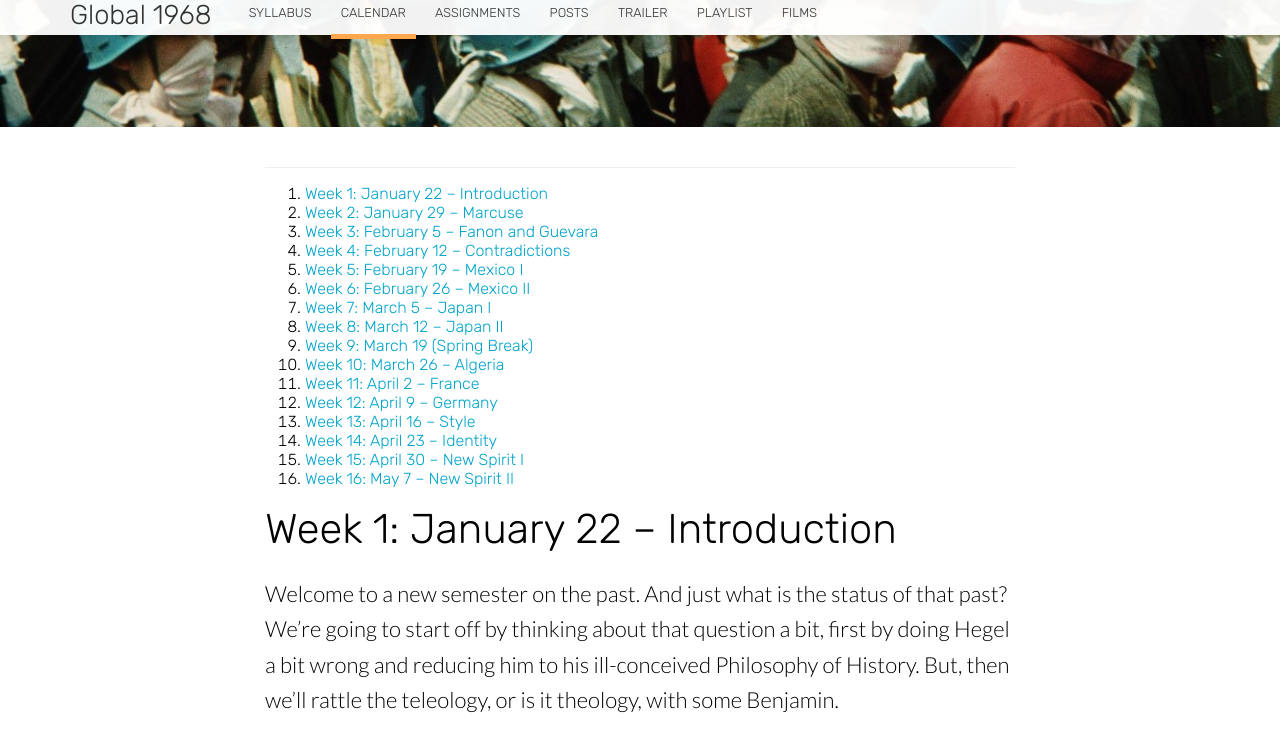
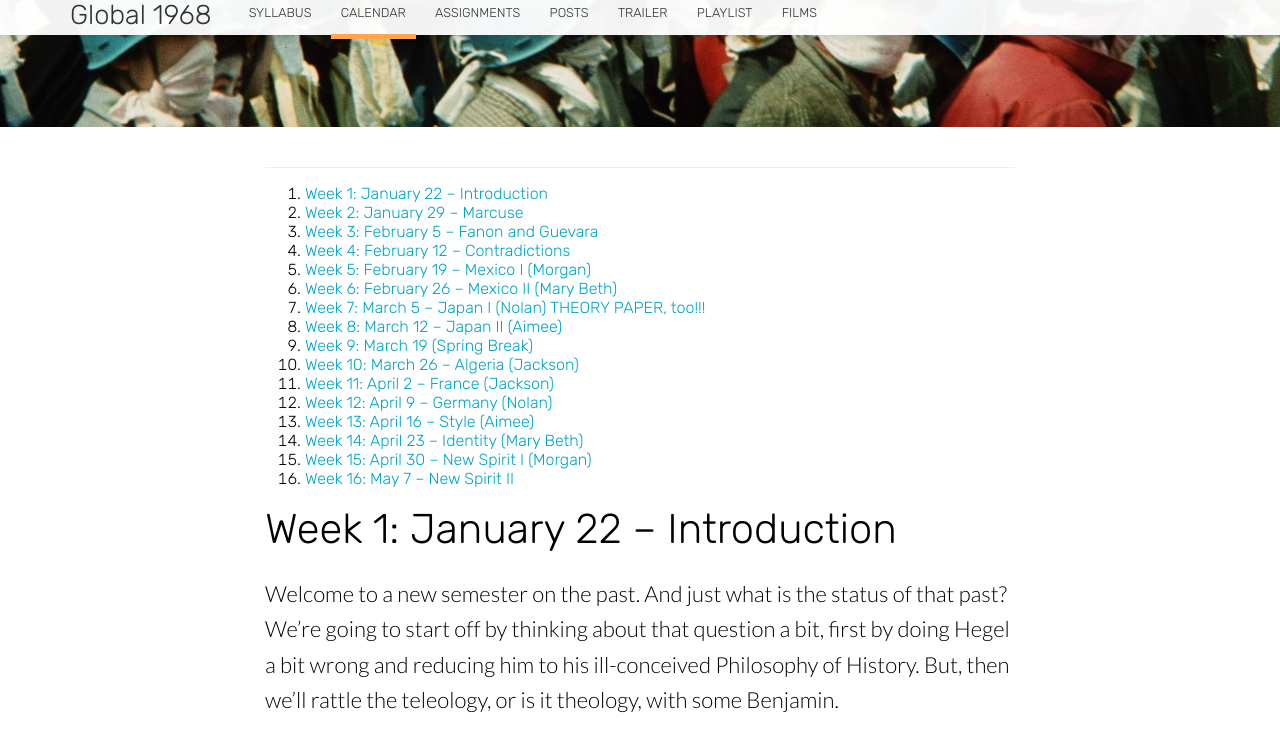
Before and after one commit to chadblack/585Global68, a Jekyll site: the page built from calendar.md, in a window 1280 px wide and 900 px high, scrolled down 773 px, cut to the strip 0-733 px from the top of the window. Built offline with Jekyll 4.4.1, drawn with Linux system fonts in a browser that asks for light colours; nearby versions of some CDN libraries; some of the changed text lies outside the part shown.

Commit message:
Update calendar.md
discussion leaders

```diff
--- a/calendar.md
+++ b/calendar.md
@@ -94,7 +94,7 @@ Read:
 -  Anne Garland Mahler, *From the Tricontinental to the Global South: Race, Radicalism, and Transnational Solidarity* (Duke University Press, 2018)
 
 
-## Week 5: February 19 -- Mexico I
+## Week 5: February 19 -- Mexico I (Morgan)
 
 Read:
 -  Jaime Pensado, *Rebel Mexico: Student Unrest and Authoritarian Political Culture during the Long Sixties* (Stanford University Press, 2015).
@@ -103,7 +103,7 @@ Optional:
 * Eric Zolov, *Refried Elvis:The Rise of the Mexican Counterculture* (University of California Press, 1999)
 
 
-## Week 6: February 26 -- Mexico II
+## Week 6: February 26 -- Mexico II  (Mary Beth)
 
 Read:
 -  Susana Draper, *1968 Mexico: Constellations of Freedom and Democracy* (Duke University Press, 2018).
@@ -112,13 +112,13 @@ Optional:
 * Eric Zolov, *The Last Good Neighbor: Mexico in the Global Sixties* (Duke University Press, 2020).
 
 
-## Week 7: March 5 -- Japan I
+## Week 7: March 5 -- Japan I (Nolan) THEORY PAPER, too!!!
 
 Read:
 - Christopher Gerteis,  *Mobilizing Japanese Youth: The Cold War and the Making of the Sixties Generation* (Cornell University Press, 2021)
 
 
-## Week 8: March 12 -- Japan II
+## Week 8: March 12 -- Japan II (Aimee)
 
 
 Read:
@@ -129,12 +129,12 @@ Read:
 
 Enjoy your break. But not too much.
 
-## Week 10: March 26   -- Algeria
+## Week 10: March 26   -- Algeria (Jackson)
 
 Read:
 -  Jeffrey James Byrne, *Mecca of Revolution: Algeria, Decolonization and the Third World Order* (Oxford University Press, 2019)
 
-## Week 11: April 2  -- France
+## Week 11: April 2  -- France (Jackson)
 
 Read:
 -  Kristen Ross, *May '68 and its Afterlives* (Univ. of Chicago Press, 2004).
@@ -143,13 +143,13 @@ Optional:
 * Jean-Patrick Manchette, *Nada*, trans. by Donald Nicholson-Smith (NYRB, 2019)
 
 
-## Week 12: April 9 -- Germany
+## Week 12: April 9 -- Germany (Nolan)
 
 Read:
 -  Quinn Slobodian, *Foreign Front: Third World Politics in Sixties West Germany* (Duke University Press, 2012).
 
 
-## Week 13: April 16 -- Style
+## Week 13: April 16 -- Style (Aimee)
 
 
 Read:
@@ -159,13 +159,13 @@ Read:
 
 - Tanisha Ford, *Liberated Threads: Black Women, Style, and the Global Politics of Soul* (University of North Carolina Press, 2017)
 
-## Week 14: April 23 -- Identity
+## Week 14: April 23 -- Identity (Mary Beth)
 
 
 Read:
 -  Guy Hocquenghem, *Gay Liberation after May '68* (Duke University Press, 2022).
 
-## Week 15: April 30 -- New Spirit I
+## Week 15: April 30 -- New Spirit I (Morgan)
 
 
 Read:
```
